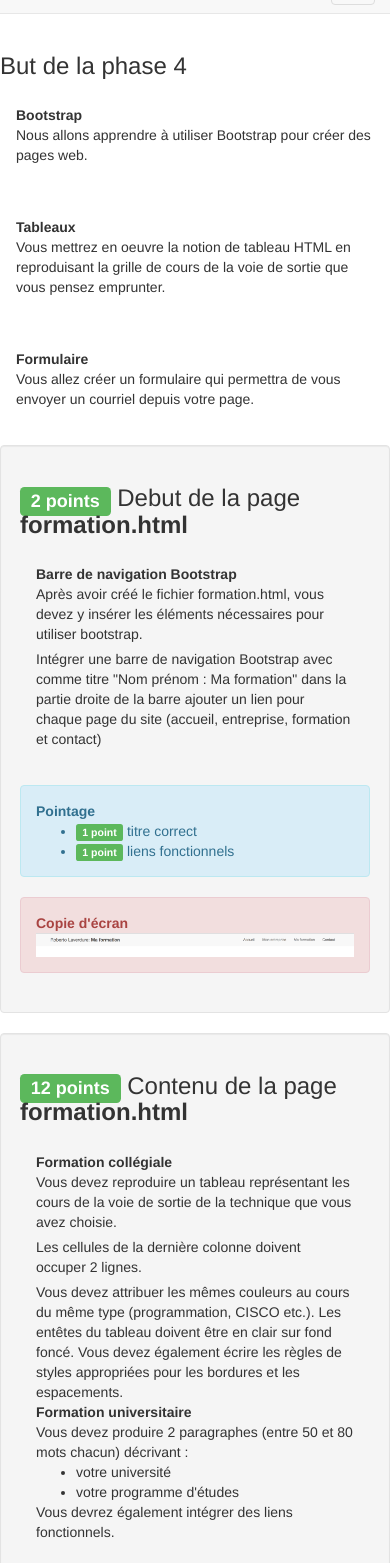
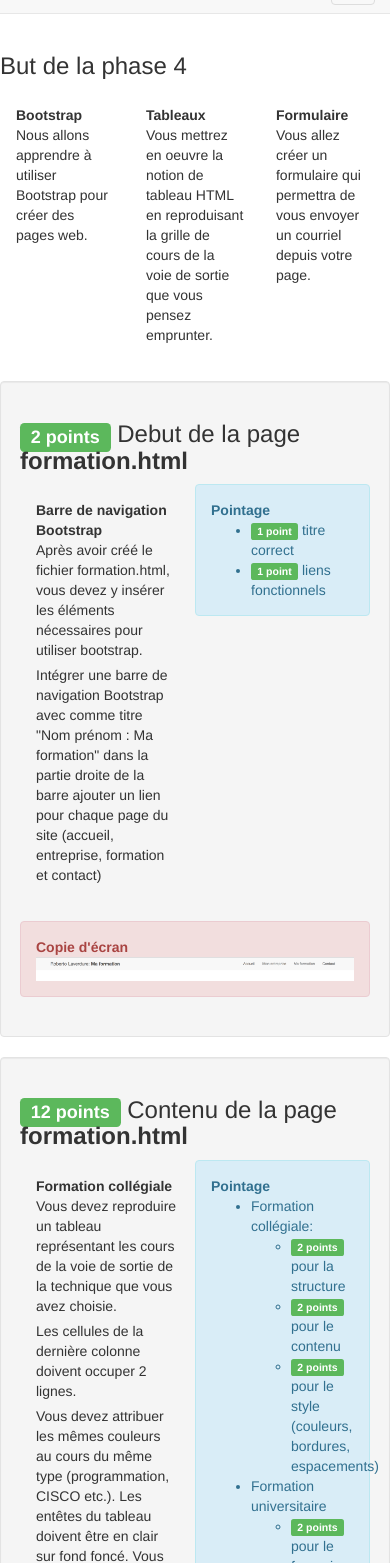
Before and after one commit to jmnadeau/420103, a plain HTML site: page phase4.html in a window 390 px wide. Shown: the part 37-1600 px from the top of the page. Drawn offline with Linux system fonts and the light colour scheme.

Commit message:
col-xs dans projet pour impression

```diff
--- a/phase4.html
+++ b/phase4.html
@@ -45,21 +45,21 @@
     <div class="row">
       <div class="">
         <h3>But de la phase 4</h3>
-        <div class="col-md-4 alert">
+        <div class="col-xs-4 alert">
           <strong>Bootstrap</strong>
           <p>
             Nous allons apprendre à utiliser Bootstrap pour créer des pages web.
           </p>
 
         </div>
-        <div class="col-md-4 alert ">
+        <div class="col-xs-4 alert ">
           <strong>Tableaux</strong>
           <p>
             Vous mettrez en oeuvre la notion de tableau HTML en reproduisant la
             grille de cours de la voie de sortie que vous pensez emprunter.
           </p>
         </div>
-        <div class="col-md-4 alert ">
+        <div class="col-xs-4 alert ">
           <strong>Formulaire</strong>
           <p>
             Vous allez créer un formulaire qui permettra de vous envoyer un courriel
@@ -74,7 +74,7 @@
           <span class="label label-success">2 points</span>
           Debut de la page <strong>formation.html</strong>
         </h3>
-        <div class="col-md-6 alert ">
+        <div class="col-xs-6 alert ">
           <strong>Barre de navigation Bootstrap</strong>
           <p>
             Après avoir créé le fichier formation.html, vous devez y insérer les éléments
@@ -87,14 +87,14 @@
           </p>
         </div>
 
-        <div class="col-md-6 alert alert-info">
+        <div class="col-xs-6 alert alert-info">
           <strong>Pointage</strong>
           <ul>
             <li><span class="label label-success">1 point</span> titre correct</li>
             <li><span class="label label-success">1 point</span> liens fonctionnels</li>
           </ul>
         </div>
-        <div class="col-md-12 alert alert-danger">
+        <div class="col-xs-12 alert alert-danger">
           <strong>Copie d'écran</strong>
           <img src="img/phase4-navbar.png" style="width:100%;"/>
         </div>
@@ -107,7 +107,7 @@
           <span class="label label-success">12 points</span>
           Contenu de la page <strong>formation.html</strong>
         </h3>
-        <div class="col-md-6 alert ">
+        <div class="col-xs-6 alert ">
           <strong>Formation collégiale</strong>
           <p>
             Vous devez reproduire un tableau représentant les cours de la voie de sortie de
@@ -132,7 +132,7 @@
           <p>Vous devrez également intégrer des liens fonctionnels.</p>
         </div>
 
-        <div class="col-md-6 alert alert-info">
+        <div class="col-xs-6 alert alert-info">
           <strong>Pointage</strong>
           <ul>
             <li>
@@ -152,7 +152,7 @@
               </ul>
           </ul>
         </div>
-        <div class="col-md-12 alert alert-danger">
+        <div class="col-xs-12 alert alert-danger">
           <strong>Copie d'écran</strong>
           <img src="img/phase4-formation.png" style="width:100%;"/>
         </div>
@@ -165,7 +165,7 @@
           <span class="label label-success">5 points</span>
           Page <strong>contact.html</strong> et formulaire
         </h3>
-        <div class="col-md-6 alert">
+        <div class="col-xs-6 alert">
           <strong>Champs et noms</strong>
           <p>
               Votre formulaire doit envoyer l'information avec la méthode POST à l'adresse
@@ -186,14 +186,14 @@
           </ul>
 
         </div>
-        <div class="col-md-6 alert alert-info">
+        <div class="col-xs-6 alert alert-info">
           <strong>Pointage</strong>
           <ul>
             <li><span class="label label-success">3 points</span> action, méthode, noms et types de champs</li>
             <li><span class="label label-success">2 points</span> apparence du formulaire</li>
           </ul>
         </div>
-        <div class="col-md-12 alert alert-danger">
+        <div class="col-xs-12 alert alert-danger">
           <strong>Copie d'écran</strong>
           <img src="img/phase4-contact.png" style="width:100%;"/>
         </div>
@@ -202,7 +202,7 @@
 
     <div class="row">
       <div class="">
-        <div class="col-md-12 alert alert-danger">
+        <div class="col-xs-12 alert alert-danger">
           <h1>
             <span class="glyphicon glyphicon-warning-sign" aria-hidden="true"></span>
             <span class="glyphicon glyphicon-warning-sign" aria-hidden="true"></span>
```
Also changed, not shown: phase1.html (+13 -13 lines).
